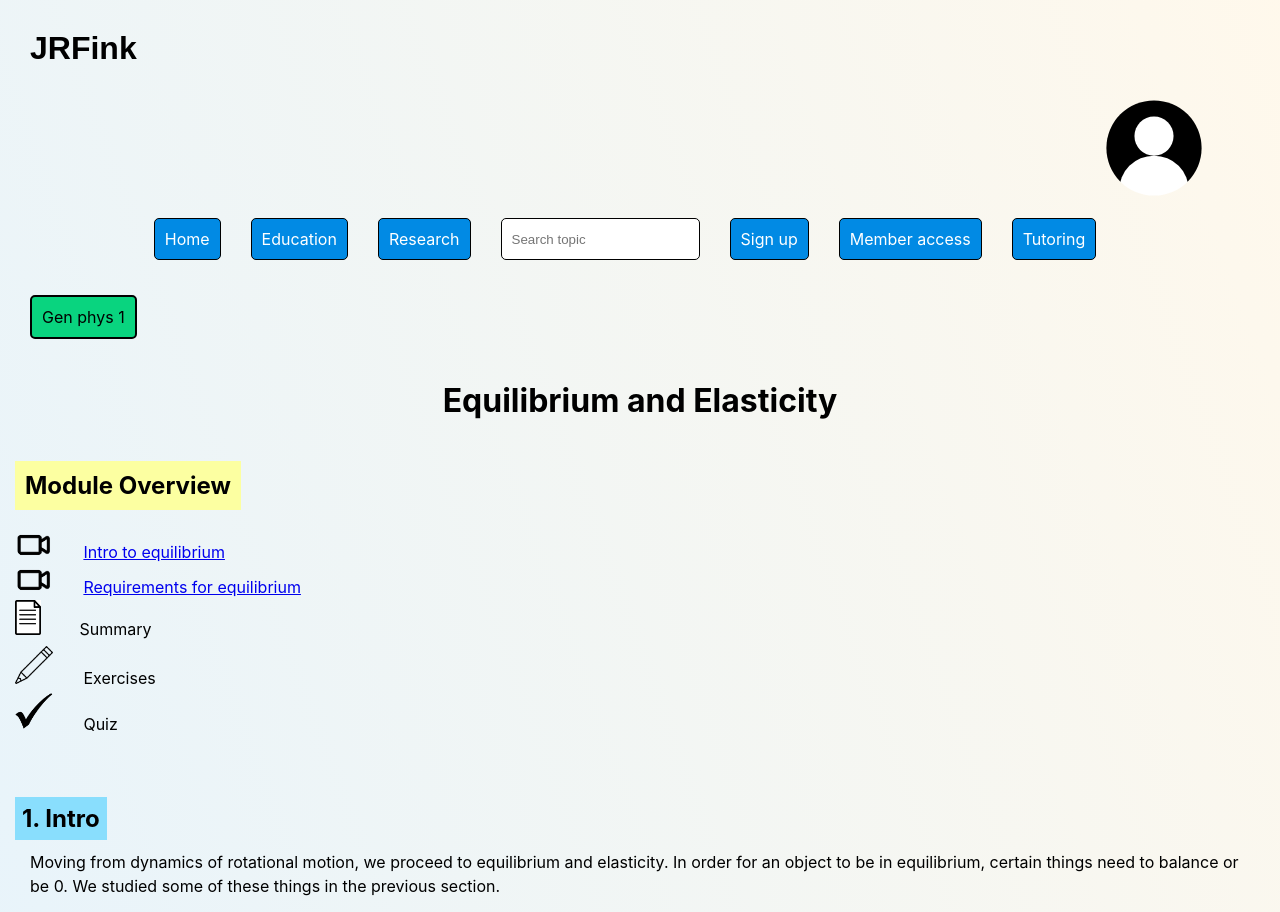
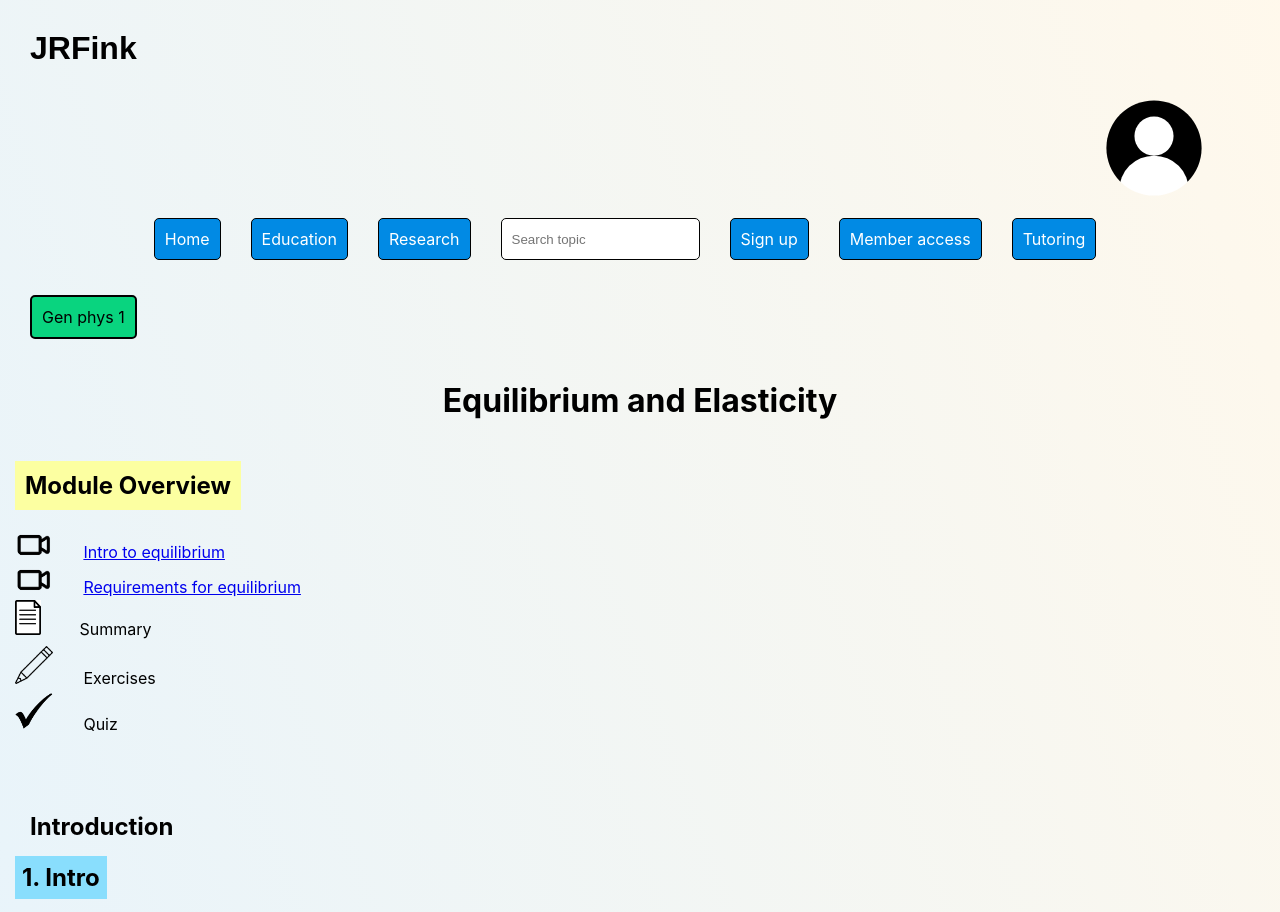
Before and after one commit to JRFink/jrfphyspagesnew, a Next.js app: page /education/gp1/eq in a window 1280 px wide. Shown: the top 912 px of the page. Built offline with nearby package versions, Linux system fonts and the light colour scheme.

Commit message:
Update index.tsx

```diff
--- a/pages/education/gp1/eq/index.tsx
+++ b/pages/education/gp1/eq/index.tsx
@@ -17,6 +17,9 @@ const Eq = () => {
             <br></br>
             <ModoverviewEq />
             <br></br>
+<h2>
+Introduction
+</h2>
             <h2 className={style.h2SectionColor} id="int">
                 1. Intro
             </h2>
```
